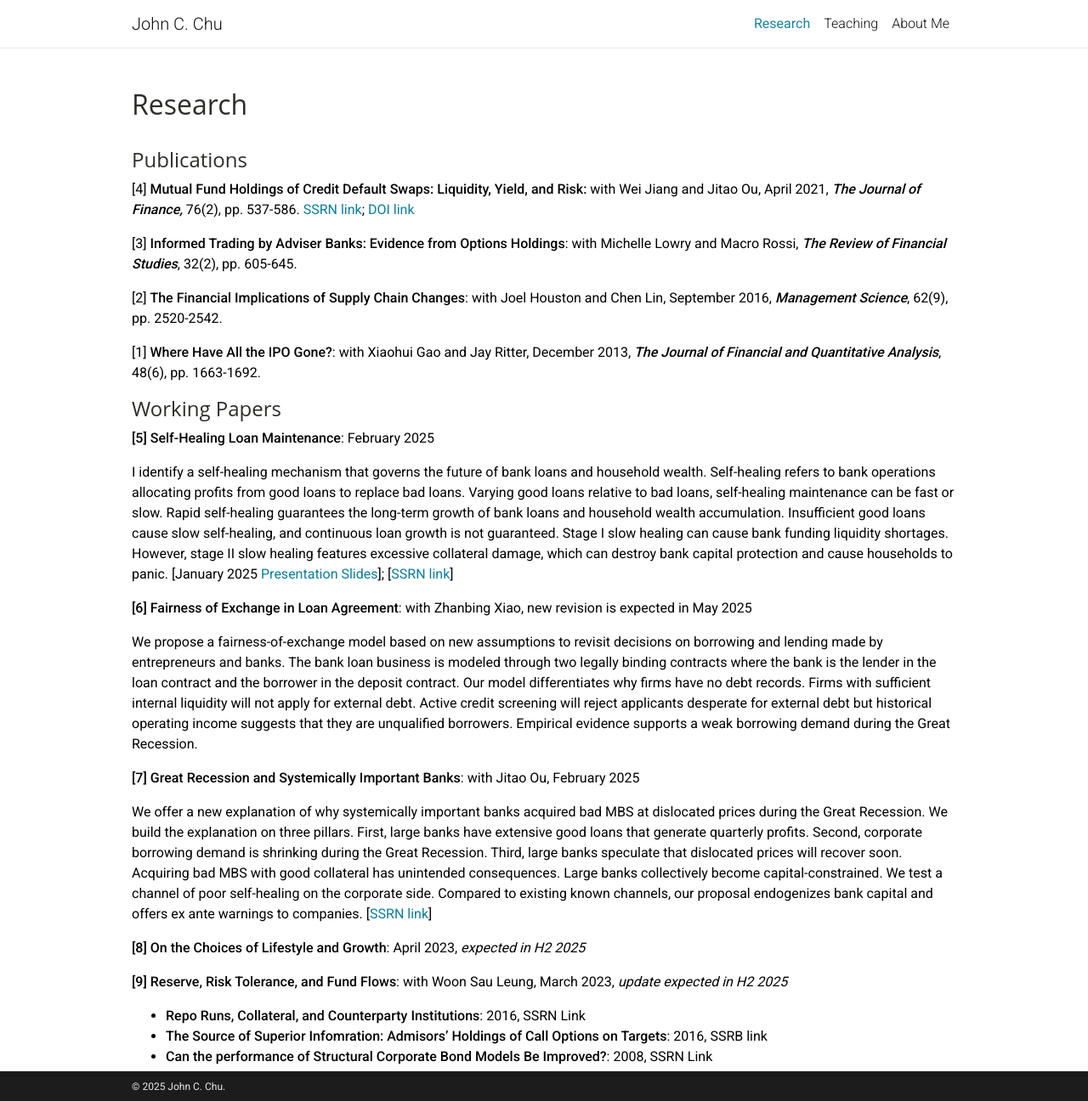
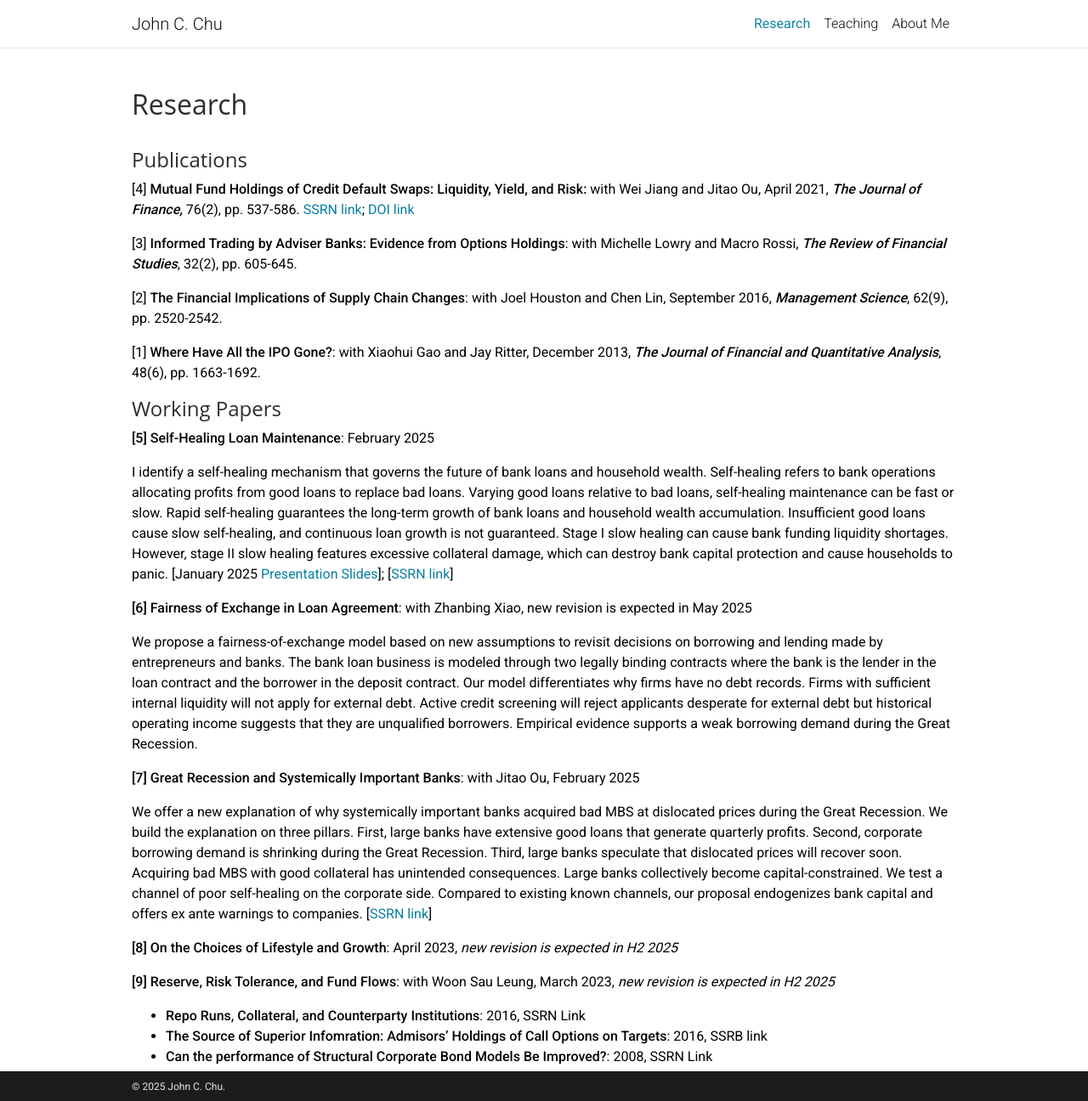
Before and after one commit to johnchu2022/website, a Jekyll site: the page built from _pages/research.md, in a window 1280 px wide and 1296 px high. Shown: the whole window at 85% size. Built offline with Jekyll 4.4.1, drawn with Linux system fonts in a browser that asks for light colours; a style sheet for code colours, icons or effects is not loaded.

Commit message:
Update Pages “research”

```diff
--- a/_pages/research.md
+++ b/_pages/research.md
@@ -29,9 +29,9 @@ We propose a fairness-of-exchange model based on new assumptions to revisit deci
 
 We offer a new explanation of why systemically important banks acquired bad MBS at dislocated prices during the Great Recession. We build the explanation on three pillars. First, large banks have extensive good loans that generate quarterly profits. Second, corporate borrowing demand is shrinking during the Great Recession. Third, large banks speculate that dislocated prices will recover soon. Acquiring bad MBS with good collateral has unintended consequences. Large banks collectively become capital-constrained. We test a channel of poor self-healing on the corporate side. Compared to existing known channels, our proposal endogenizes bank capital and offers ex ante warnings to companies. [[SSRN link](https://papers.ssrn.com/sol3/papers.cfm?abstract_id=5121111)]
 
-**\[8] O﻿n the Choices of Lifestyle and Growth**: April 2023, *expected in H2 2025*
+**\[8] O﻿n the Choices of Lifestyle and Growth**: April 2023, *new revision is expected in H2 2025*
 
-**\[9] R﻿eserve, Risk Tolerance, and Fund Flows**: with Woon Sau Leung, March 2023, *update expected  in H2 2025*
+**\[9] R﻿eserve, Risk Tolerance, and Fund Flows**: with Woon Sau Leung, March 2023, *new revision is expected  in H2 2025*
 
 * **R﻿epo Runs, Collateral, and Counterparty Institutions**: 2016, SSRN Link
 * **T﻿he Source of Superior Infomration: Admisors' Holdings of Call Options on Targets**: 2016, SSRB link
```
